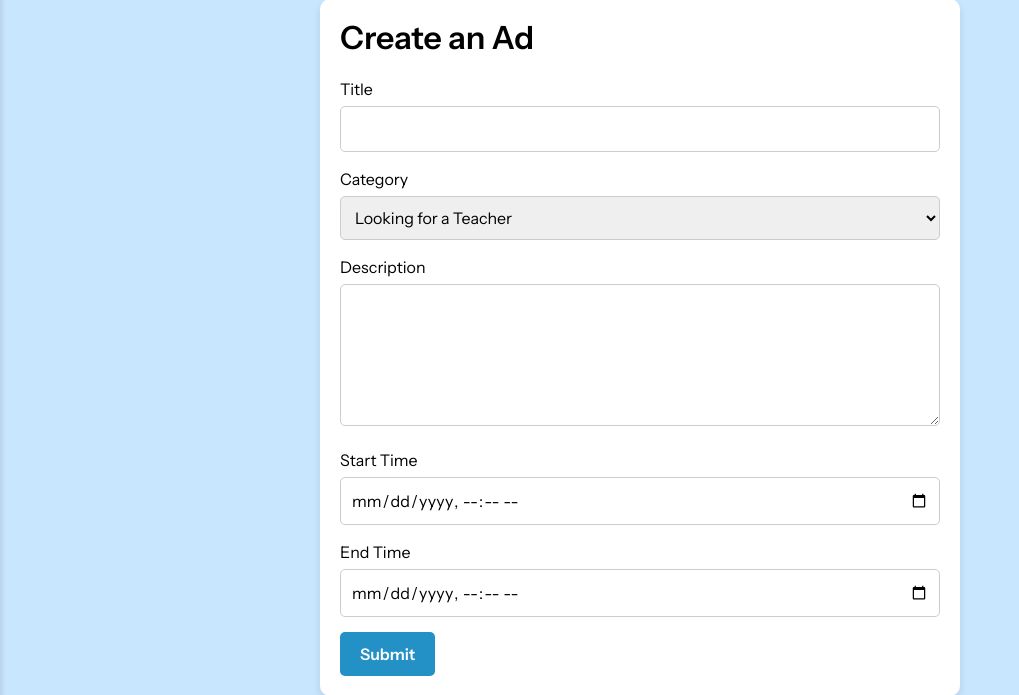
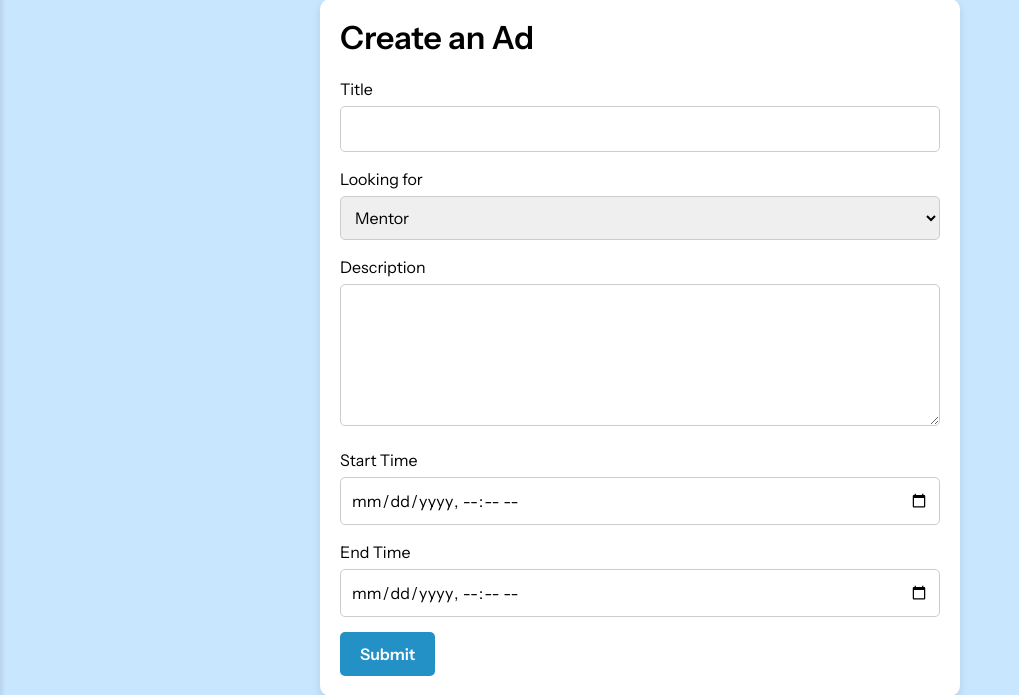
Before and after one commit to Debelyi-Illia/APTeam, a Django app: page /ad/ in a window 1280 px wide. Shown: the part 101-796 px from the top of the page, without its empty margins (0-1019 px from the left). Run offline with Django 5.2, Linux system fonts and the light colour scheme; a user stored in the database is signed in; some libraries are stand-ins or nearby versions.

Commit message:
category update

```diff
--- a/MentorMe/myapp/templates/ad.html
+++ b/MentorMe/myapp/templates/ad.html
@@ -161,12 +161,10 @@
       <label for="title">Title</label>
       <input type="text" id="title" name="title" required>
 
-      <label for="category">Category</label>
+      <label for="category">Looking for</label>
       <select id="category" name="category" required>
-        <option value="teacher">Looking for a Teacher</option>
-        <option value="mentor">Looking for a Mentor</option>
-        <option value="study_group">Study Group</option>
-        <option value="other">Other</option>
+        <option value="mentor">Mentor</option>
+        <option value="student">Student</option>
       </select>
 
       <label for="description">Description</label>
```
